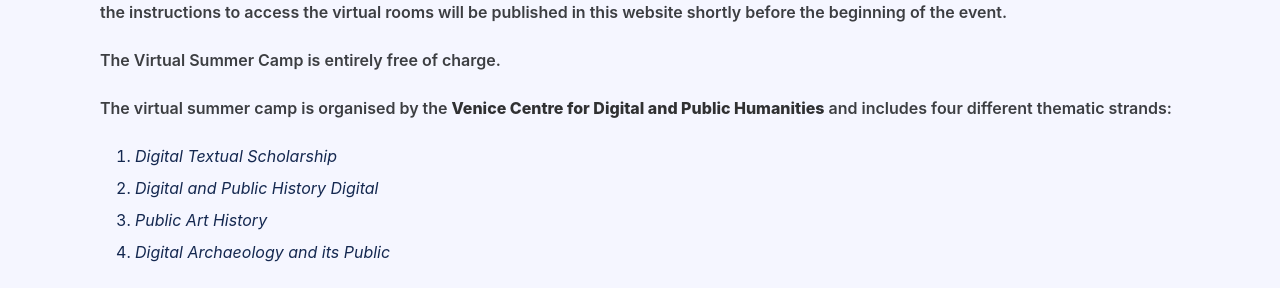
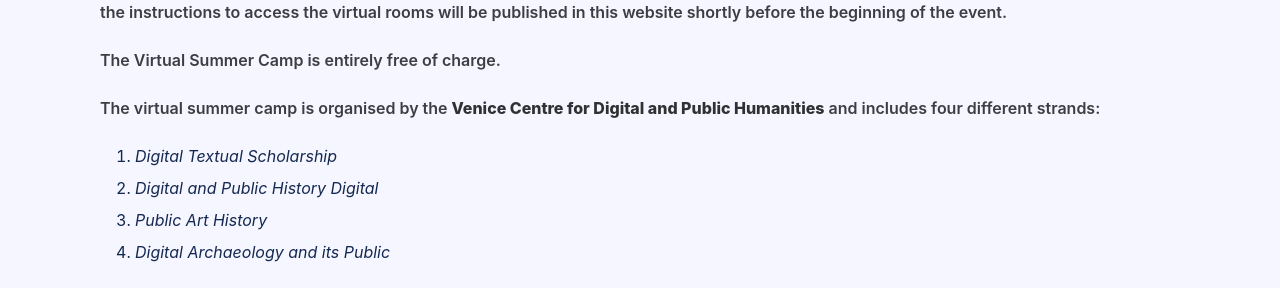
Before and after one commit to vedph/summercamp, a Jekyll site: the page built from index.html, in a window 1280 px wide. Shown: the part 739-1027 px from the top of the page. Built offline with Jekyll 4.4.1, drawn with Linux system fonts in a browser that asks for light colours; nearby versions of some CDN libraries; some web fonts are replaced.

```diff
--- a/index.html
+++ b/index.html
@@ -11,7 +11,7 @@
           <p class="text-secondary color" style="text-align: justify;">The original programme has been transformed and adapted to the online modality and the circumstances of the Covid-19 pandemic. As a positive side effect, a large number of seminars and presentations can now be offered as open events. The training sessions, which include activities and feedback, are restricted to the successful applicants of the originally planned Summer School in Venice and therefore are not accessible anymore. All the other events, however, are open to everyone without registration and without number limitation. The links and the instructions to access the virtual rooms will be published in this website shortly before the beginning of the event.</p>
 
           <p class="text-secondary color" style="text-align: justify;">The Virtual Summer Camp is entirely free of charge. </p>
-          <p class="text-secondary color" style="text-align: justify;">The virtual summer camp is organised by the <a href="https://www.unive.it/vedph">Venice Centre for Digital and Public Humanities</a> and includes four different thematic strands:</p>
+          <p class="text-secondary color" style="text-align: justify;">The virtual summer camp is organised by the <a href="https://www.unive.it/vedph">Venice Centre for Digital and Public Humanities</a> and includes four different strands:</p>
           <ol style="text-align: left">
               <li><em>Digital Textual Scholarship</em></li>
               <li><em>Digital and Public History Digital</em></li>
```
